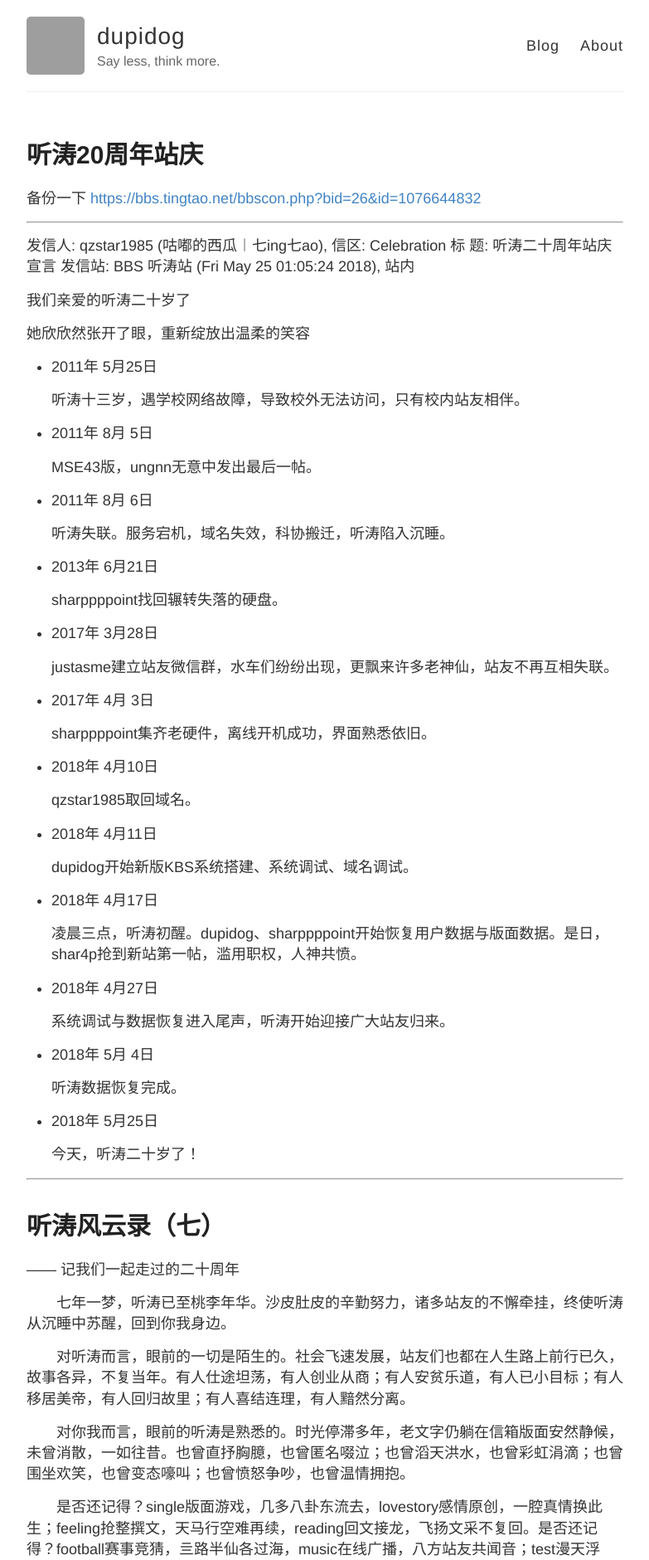
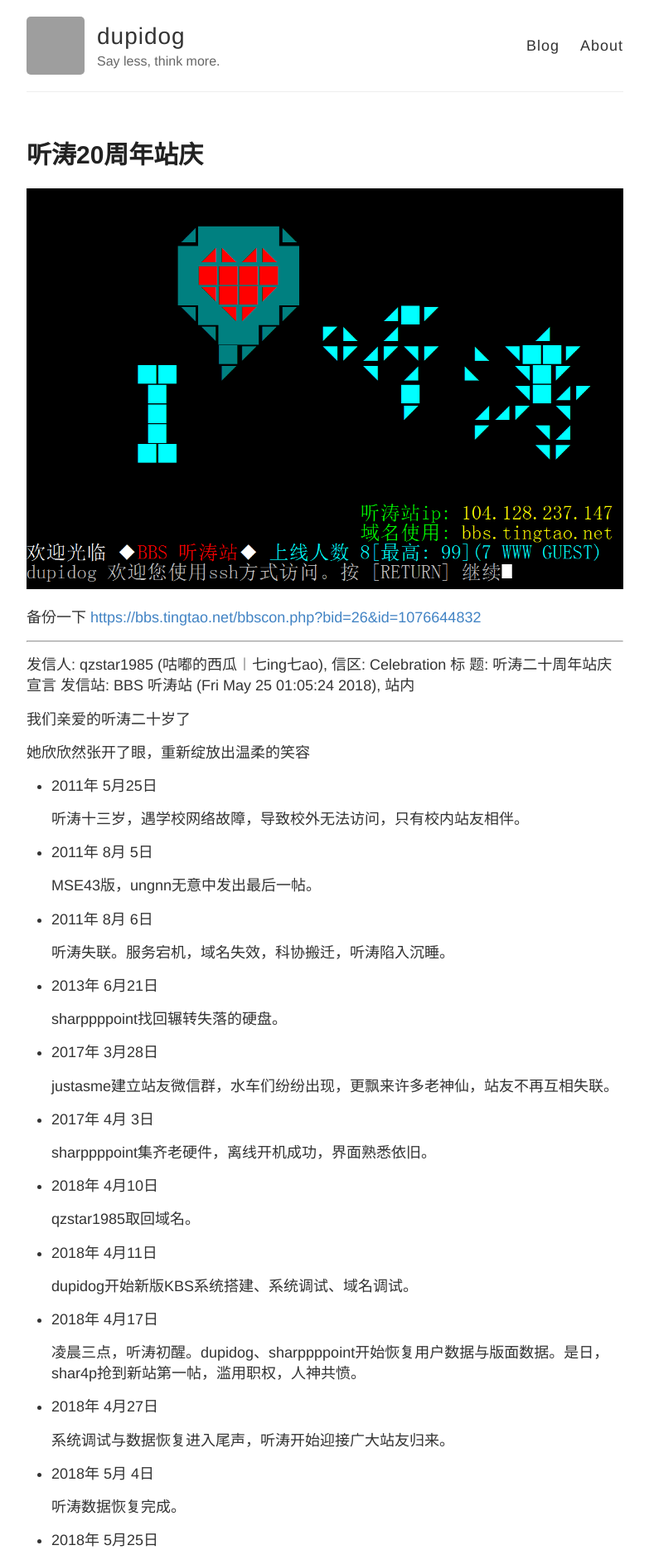
Before and after one commit to dupidog/dupidog.github.io, a Jekyll site: the page built from _posts/2018-5-25-tingtao-20years.md, in a window 1280 px wide. Shown: the top 1880 px of the page at 83% size, without its empty margins (248-1031 px from the left). Built offline with Jekyll 4.4.1, drawn with Linux system fonts in a browser that asks for light colours; comment, search, counter and statistics services are not loaded; grey boxes are pictures that could not be loaded.

Commit message:
Modify 2018-5-25-tingtao-20years

```diff
--- a/_posts/2018-5-25-tingtao-20years.md
+++ b/_posts/2018-5-25-tingtao-20years.md
@@ -2,6 +2,8 @@
 layout: post
 title: 听涛20周年站庆
 ---
+
+![tingtao-login](https://github.com/dupidog/dupidog.github.io/blob/master/images/tingtao-login.png?raw=true)
 
 备份一下 [https://bbs.tingtao.net/bbscon.php?bid=26&id=1076644832](https://bbs.tingtao.net/bbscon.php?bid=26&id=1076644832)
 
```
Also changed, not shown: images/tingtao-login.png (added).
